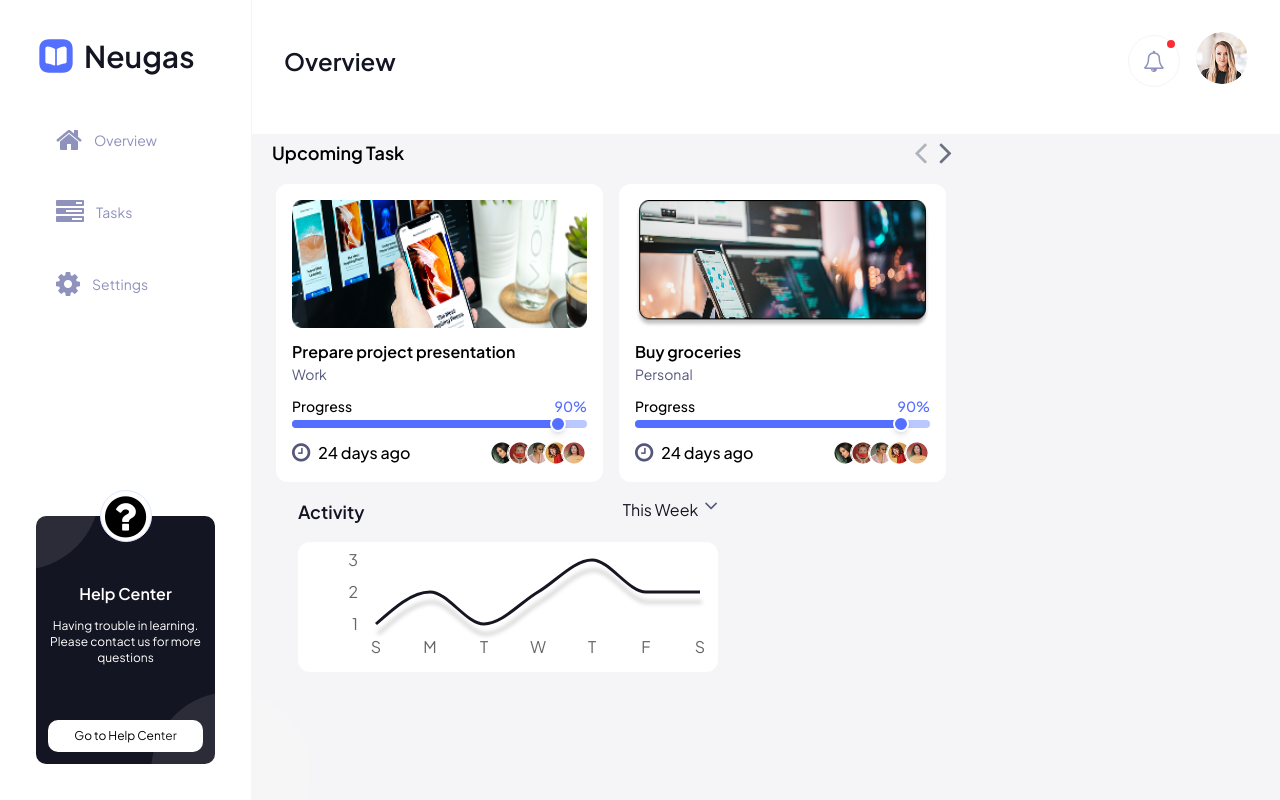
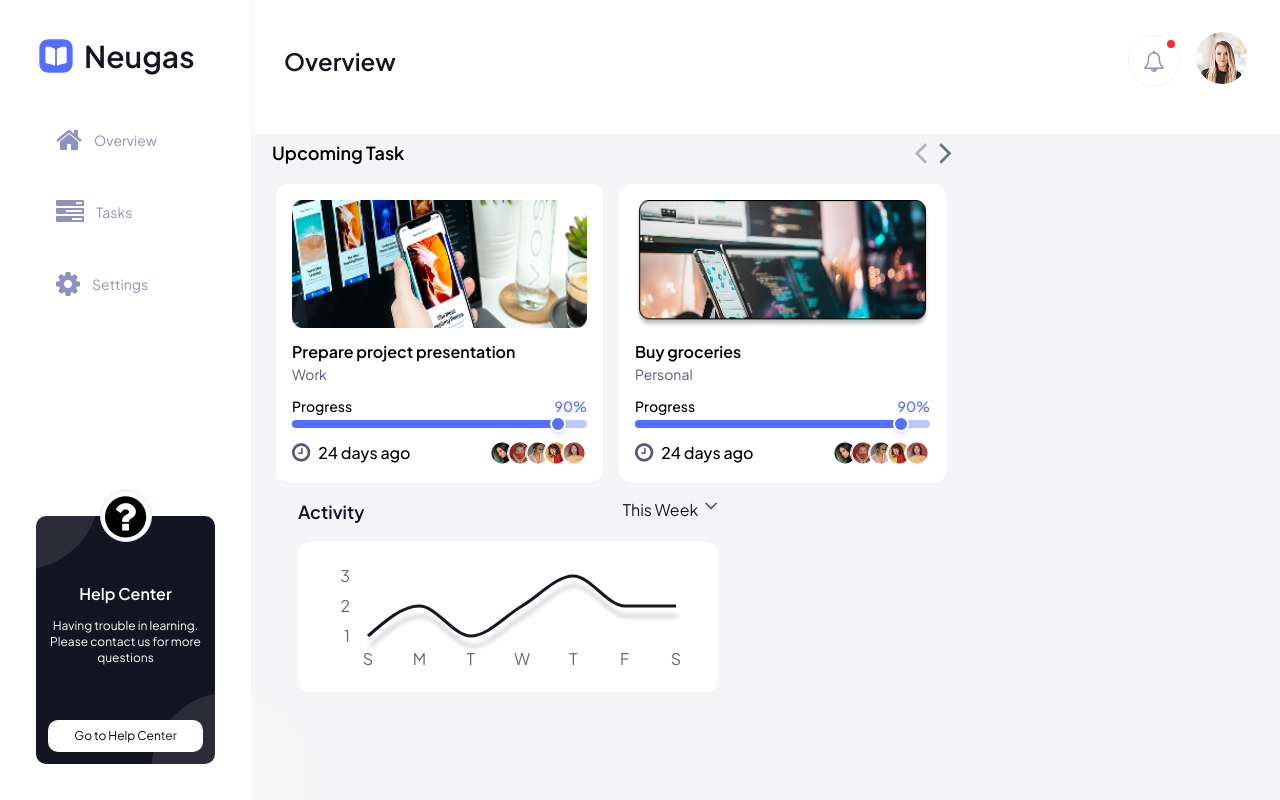
Before and after one commit to Evans-Asiedu/task-management, a React (Vite) app: page / in a window 1280 px wide. Built offline with nearby package versions, Linux system fonts and the light colour scheme.

Commit message:
fix ActivityTracker padding issue

```diff
--- a/src/components/ActivityTracker.jsx
+++ b/src/components/ActivityTracker.jsx
@@ -17,7 +17,7 @@ const CustomTooltip = ({ active, payload }) => {
   if (active && payload && payload.length) {
     return (
       <div className=" w-[65px] bg-secondary-500 py-1 px-2 rounded-lg relative ">
-        <p className="text-primary-0 ">
+        <p className="text-primary-0">
           {payload[0].value} Task
         </p>
         <div className="w-[20px] h-[20px] absolute left-6 top-4 rotate-45 -z-10 bg-secondary-500"></div>
@@ -62,7 +62,7 @@ const ActivityTracker = () => {
   return (
 
     <>
-      <div className="mt-4 w-full max-w-md md:max-w-lg h-auto bg-n-1 flex flex-col justify-evenly items-center gap-4  rounded-lg"
+      <div className="mt-4 w-full max-w-md md:max-w-lg h-auto bg-n-1 flex flex-col justify-evenly items-center gap-4  rounded-r-1"
         ref={chartContainerRef}
       >
         <div className="w-full max-w-[420px] flex justify-between">
@@ -73,7 +73,7 @@ const ActivityTracker = () => {
           </div>
         </div>
 
-        <div className="p-2 w-full max-w-[420px] h-[130px] bg-primary-0 rounded-xl">
+        <div className="pt-6 pb-4 pr-8 w-full max-w-[420px] h-[150px] bg-primary-0 rounded-xl">
           <ResponsiveContainer width="100%" height="100%">
             <LineChart
               data={data}
```
